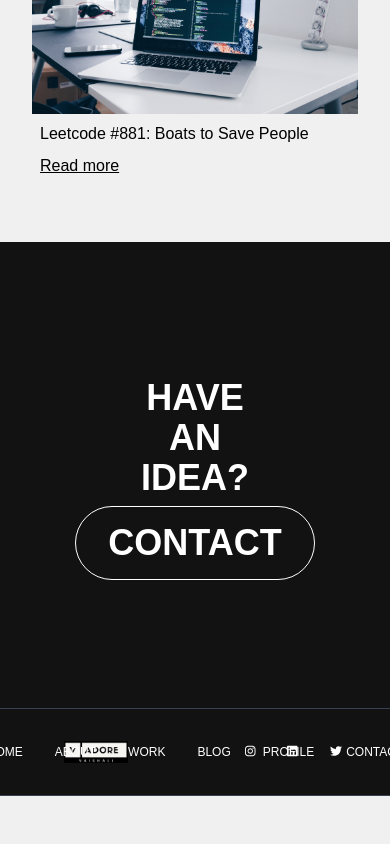
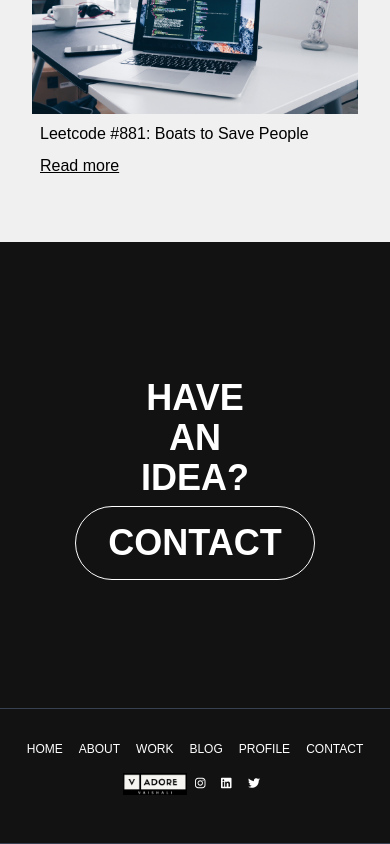
Before and after one commit to arcVaishali/vaishali, a React (Create React App) app: page /blog in a window 390 px wide. Shown: the part 1055-1899 px from the top of the page. Before the commit the page ends 1851 px from the top, so only its background shows below. Built offline with nearby package versions, Linux system fonts and the light colour scheme.

Commit message:
footer made responsive

```diff
--- a/src/components/Home/Footer.js
+++ b/src/components/Home/Footer.js
@@ -7,25 +7,29 @@ import { socials } from "../../constants";
 
 const Footer = () => {
   return (
-    <div className="grid grid-cols-12 col-span-12 px-16 py-8 justify-between items-center bg-[#121212] border-t-[1px] border-b-[1px] border-gray-700 text-white">
-      <Link className="col-span-3 w-16" to="/">
+    <div className="grid grid-cols-12 col-span-12 px-4 lg:px-16 py-8 justify-between items-center bg-[#121212] border-t-[1px] border-b-[1px] border-gray-700 text-white">
+      <Link className="col-span-3 hidden lg:w-16" to="/">
         <img src={Logo} />
       </Link>
-      <div className="flex col-span-6 justify-center items-center">
+      <div className="flex col-span-12 lg:col-span-6 justify-center items-center lg:ml-0">
         {sitemap.map((element, index) => (
           <Link
             to={element.to}
-            className="font-thin uppercase mx-4 text-xs hover:text-gray-300"
+            className="font-thin uppercase mx-2 lg:mx-4 text-xs hover:text-gray-300"
           >
             {element.name}
           </Link>
         ))}
       </div>
-      <div className="flex col-span-3 justify-center items-center">
+
+      <div className="flex col-span-12 my-4 lg:my-0 lg:col-span-3 justify-center items-center">
+        <Link className="w-16 lg:hidden" to="/">
+          <img src={Logo} />
+        </Link>
         {socials.map((element, index) => (
           <Link
             to={element.to}
-            className="font-thin uppercase mx-4 text-xs hover:text-gray-300"
+            className="font-thin uppercase mx-2 lg:mx-4 text-[12px] hover:text-gray-300"
           >
             {" "}
             <FontAwesomeIcon icon={element.name} />{" "}
```
